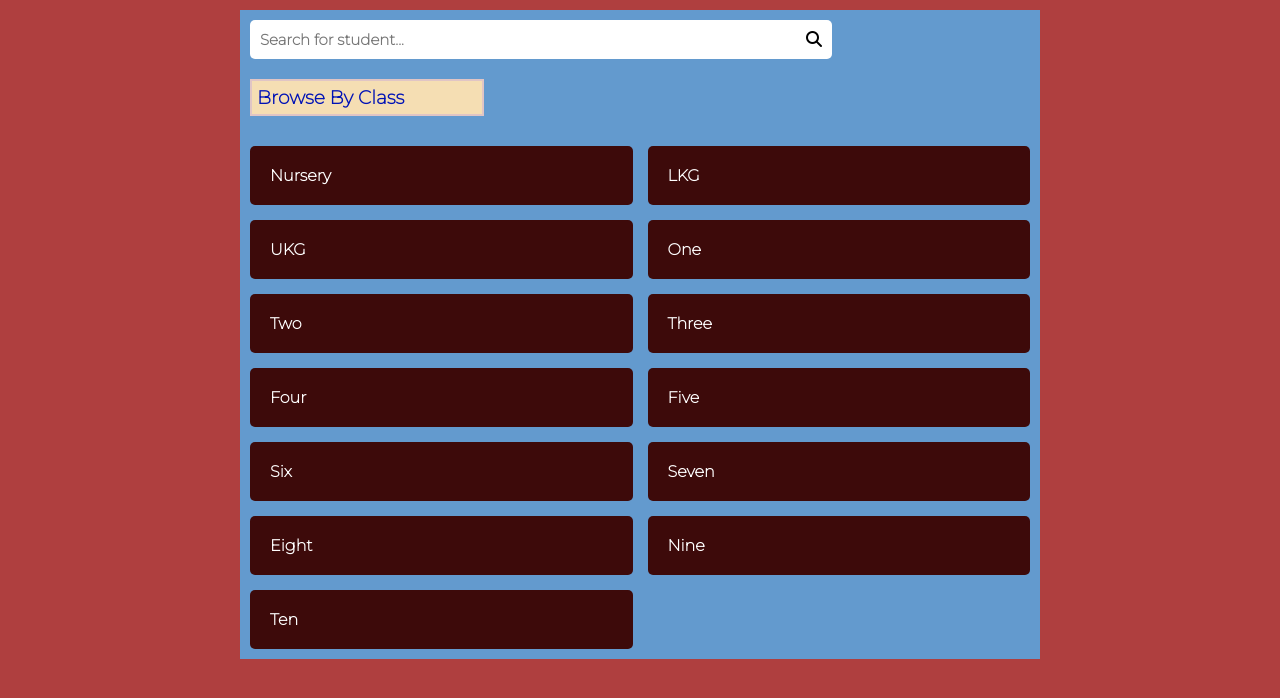
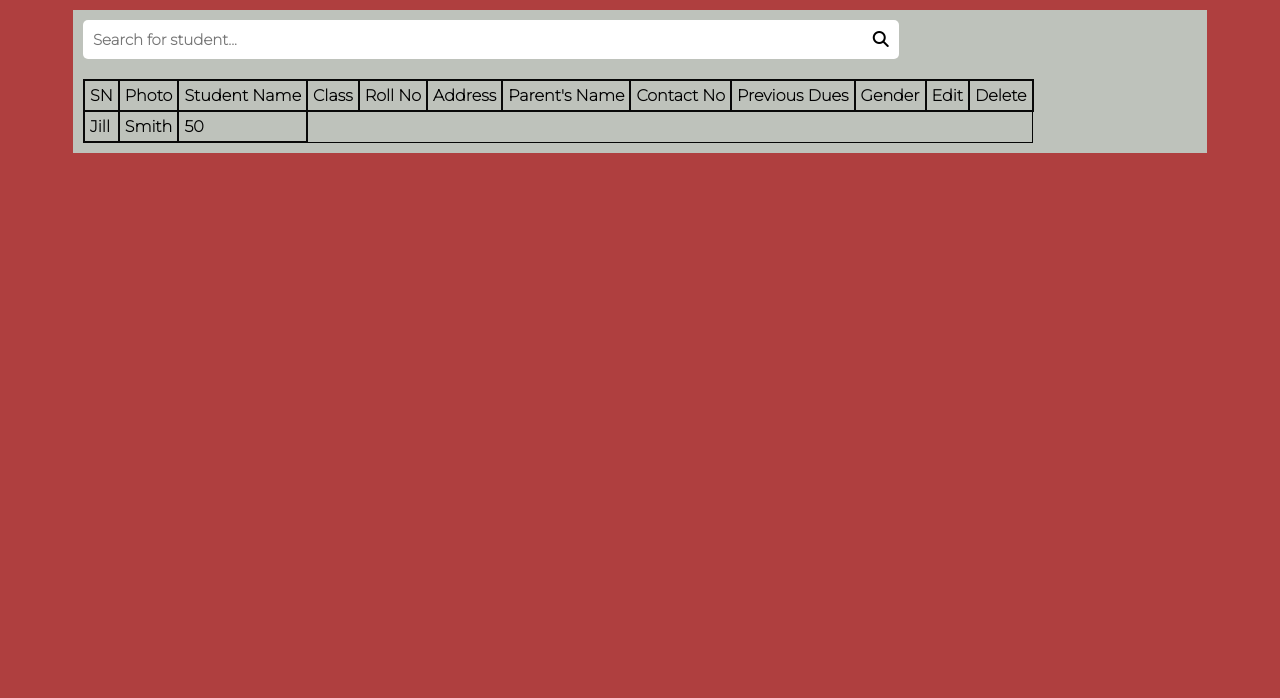
Before and after one commit to hackhero920/School-Management-System, a React (Create React App) app in the folder frontend/: page /student_details/details in a window 1280 px wide. Shown: the top 698 px of the page. Built offline with nearby package versions, Linux system fonts and the light colour scheme.

Commit message:
Made table for student Details Display

```diff
--- a/frontend/src/App.js
+++ b/frontend/src/App.js
@@ -6,6 +6,8 @@ import Login from './screens/Login'
 import StudentRegister from './screens/StudentRegister'
 import StudentFees from './screens/StudentFees'
 import StudentDetails from './screens/StudentDetails'
+import StudentDeepDetails from './screens/StudentDeepDetails'
+
 const App = () => {
   return (
     <Router>
@@ -15,7 +17,8 @@ const App = () => {
           <Route path='/login' component={Login} exact />
           <Route path='/student-register' component={StudentRegister} />
           <Route path='/student-fee' component={StudentFees} />
-          <Route path='/student_details' component={StudentDetails} />
+          <Route path='/student_details' component={StudentDetails} exact />
+          <Route path='/student_details/details' component={StudentDeepDetails} exact/>
         </Switch>
       </div>
     </Router>
--- a/frontend/src/ClassData.js
+++ b/frontend/src/ClassData.js
@@ -2,67 +2,67 @@ const classes = [
   {
     _id: 1,
     class: 'Nursery',
-    target: '/nursery',
+    target: 'student_details/details',
   },
   {
     _id: 2,
     class: 'LKG',
-    target: '/lkg',
+    target: '/',
   },
   {
     _id: 3,
     class: 'UKG',
-    target: '/ukg',
+    target: '/',
   },
   {
     _id: 4,
     class: 'One',
-    target: '/one',
+    target: '/',
   },
   {
     _id: 5,
     class: 'Two',
-    target: '/two',
+    target: '/',
   },
   {
     _id: 6,
     class: 'Three',
-    target: '/three',
+    target: '/',
   },
   {
     _id: 7,
     class: 'Four',
-    target: '/four',
+    target: '/',
   },
   {
     _id: 8,
     class: 'Five',
-    target: '/five',
+    target: '/',
   },
   {
     _id: 9,
     class: 'Six',
-    target: '/six',
+    target: '/',
   },
   {
     _id: 10,
     class: 'Seven',
-    target: '/seven',
+    target: '/',
   },
   {
     _id: 11,
     class: 'Eight',
-    target: '/eight',
+    target: '/',
   },
   {
     _id: 12,
     class: 'Nine',
-    target: '/nine',
+    target: '/',
   },
   {
     _id: 13,
     class: 'Ten',
-    target: '/ten',
+    target: '/',
   },
 ]
 
--- a/frontend/src/screens/Landing.css
+++ b/frontend/src/screens/Landing.css
@@ -12,7 +12,7 @@
 }
 
 ::-webkit-scrollbar-thumb {
-  background:#d61663;
+  background:#635258;
   border-radius: 10px;
 }
 
--- a/frontend/src/screens/Student.css
+++ b/frontend/src/screens/Student.css
@@ -157,6 +157,7 @@ font-size: 15px;
     background: white;
     border-top-right-radius: 5px;
     border-bottom-right-radius:5px ;
+    cursor:pointer;
     /* border-radius:0 px 5px 5px 0px ; */
 
 }
@@ -207,3 +208,36 @@ font-size: 15px;
     background: wheat;
     /* background: yellow; */
 }
+.table-layout{
+    /* border:4px solid red; */
+    overflow-x: auto;
+
+}
+
+table{
+    border:1px solid rgb(5, 5, 5);
+    border-collapse: collapse;
+}
+/* tr{
+    border:2px solid black;
+} */
+th, td {
+    border:2px solid rgb(8, 8, 8);
+
+    padding: 5px;
+    /* text-align: center; */
+
+  }
+  th {
+    text-align: left;
+  }
+  .container3
+  {
+    height:100vh;
+    padding:10px;
+    background: rgb(175, 63, 63);
+  }
+  .container3 .outer{
+      max-width: 90%;
+      background: rgb(190, 194, 187);
+  }
--- /dev/null
+++ b/frontend/src/screens/StudentDeepDetails.js
@@ -0,0 +1,48 @@
+import React from 'react'
+import { Link } from 'react-router-dom'
+import classes from '../ClassData'
+
+import ClassItems from '../components/ClassItems'
+const StudentDetails = () => {
+  const searchSubmit = (e) => {
+    e.preventDefault()
+    console.log('clicked')
+    // alert("Search icon is clicked.")
+  }
+  return (
+    <div className='container3'>
+      <div className='outer'>
+        <input type='text' placeholder='Search for student...' />
+        <span className='search-icon' onClick={searchSubmit}>
+          <i className='fas fa-search'></i>
+        </span>
+        <div className='table-layout'>
+          <table>
+            <tr>
+              <th>SN</th>
+              <th>Photo</th>
+              <th>Student Name</th>
+              <th>Class</th>
+              <th>Roll No</th>
+              <th>Address</th>
+              <th>Parent's Name</th>
+              <th>Contact No</th>
+              <th>Previous Dues</th>
+              <th>Gender</th>
+              <th>Edit</th>
+              <th>Delete</th>
+            </tr>
+            <tr>
+              <td>Jill</td>
+              <td>Smith</td>
+              <td>50</td>
+            </tr>
+
+          </table>
+        </div>
+      </div>
+    </div>
+  )
+}
+
+export default StudentDetails
--- a/frontend/src/screens/StudentDetails.js
+++ b/frontend/src/screens/StudentDetails.js
@@ -4,17 +4,26 @@ import classes from '../ClassData'
 
 import ClassItems from '../components/ClassItems'
 const StudentDetails = () => {
+  const searchSubmit = (e) => {
+    e.preventDefault()
+    console.log('clicked')
+    // alert("Search icon is clicked.")
+  }
   return (
     <div className='container2'>
       <div className='outer'>
         <input type='text' placeholder='Search for student...' />
-        <span className='search-icon'>
+        <span className='search-icon' onClick={searchSubmit}>
           <i className='fas fa-search'></i>
         </span>
         <h3>Browse By Class</h3>
         <div className='classes'>
           {classes.map((classname) => (
-            <ClassItems key={classname._id} target={classname.target}  classid={classname.class} />
+            <ClassItems
+              key={classname._id}
+              target={classname.target}
+              classid={classname.class}
+            />
           ))}
         </div>
       </div>
```
